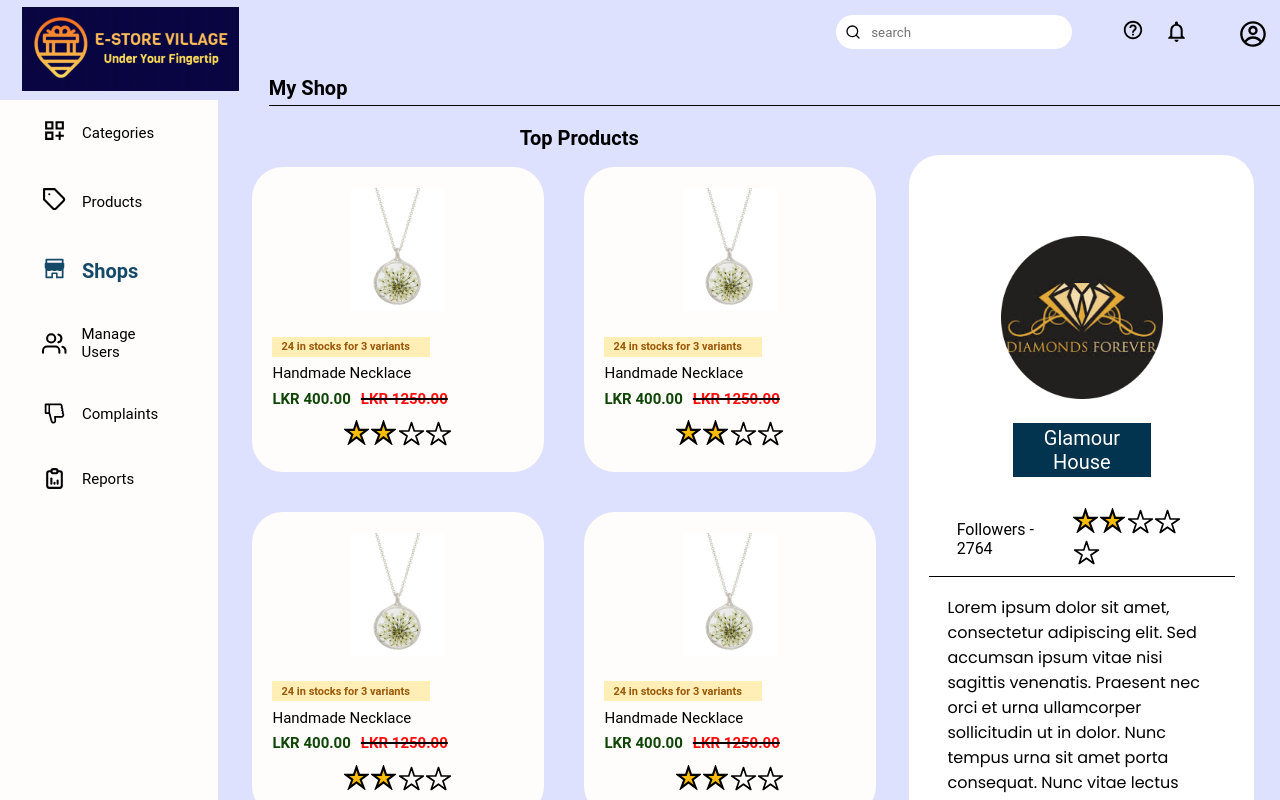
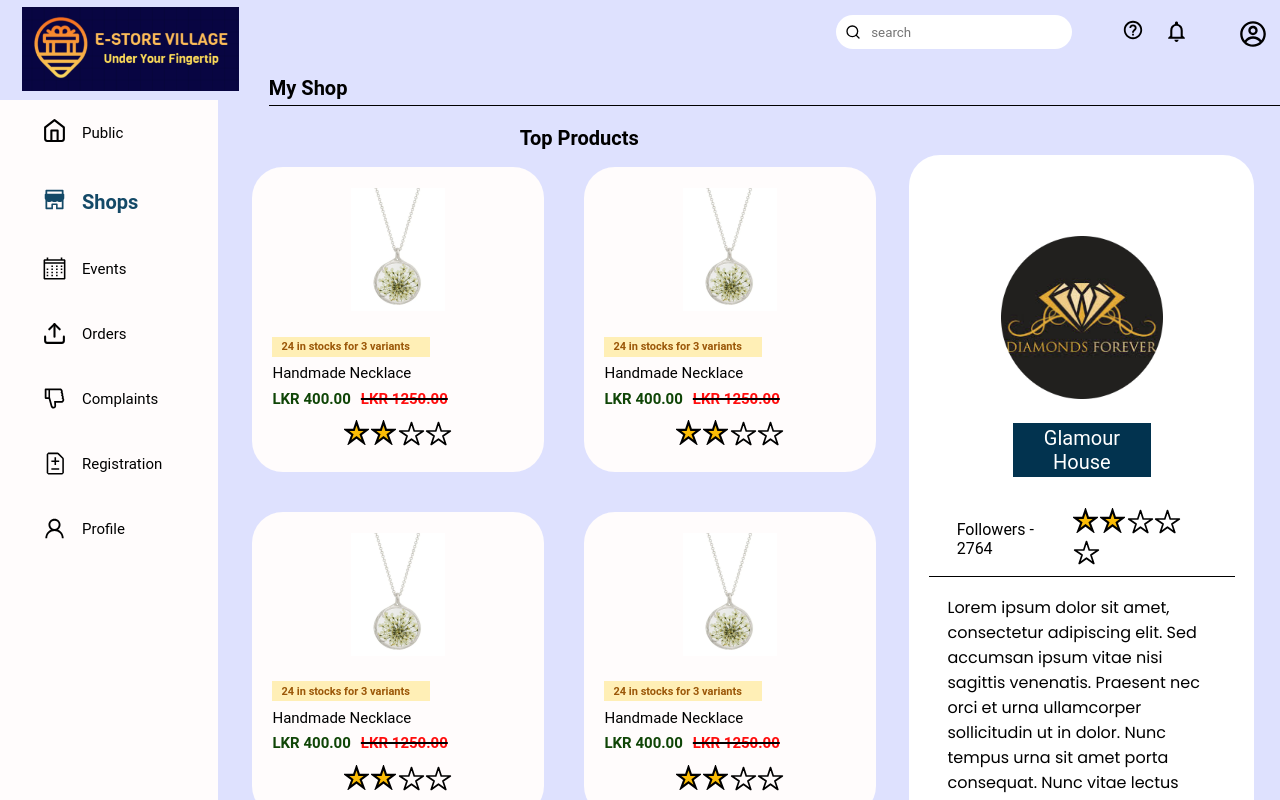
Before and after one commit to LakshaniNadeesha/E-StoreVillage, a React (Create React App) app: page /myshop in a window 1280 px wide. Shown: the top 800 px of the page. Built offline with nearby package versions, Linux system fonts and the light colour scheme; a web font is replaced by a local one.

Commit message:
Update Registration Request Routes and SubNavBar

```diff
--- a/src/App.js
+++ b/src/App.js
@@ -28,11 +28,11 @@ import ManagerSideBar from "./components/Sidebar/ManagerSideBar";
 import ManagerEvent from "./pages/ManagerPages/ManagerEvents/ManagerEvent";
 import ManagerOrder from "./pages/ManagerPages/ManagerOrders/ManagerOrder";
 import ManageComplaints from "./pages/ManagerPages/ManageComplaints/ManageComplaints";
-import PromotionRequest from "./pages/ManagerPages/PromotionRequest/PromotionRequest";
+import PromotionRequest from "./pages/ManagerPages/SellerRegistrationRequests/RegistrationRequest";
 import ManagerProfile from "./pages/ManagerPages/ManagerProfile/ManagerProfile";
 import ManagerEditProfile from "./pages/ManagerPages/ManagerProfile/ManagerEditProfile";
-import PromotionRequestAccept from "./pages/ManagerPages/PromotionRequest/PromotionRequestAccept";
-import PromotionRequestReject from "./pages/ManagerPages/PromotionRequest/PromotionRequestReject";
+import RegistrationRequestAccept from "./pages/ManagerPages/SellerRegistrationRequests/RegistrationRequestAccept";
+import RegistrationRequestReject from "./pages/ManagerPages/SellerRegistrationRequests/RegistrationRequestReject";
 import ComplaintsRespond from "./pages/ManagerPages/ManageComplaints/ComplaintsRespond";
 import ManagerEventRemove from "./pages/ManagerPages/ManagerEvents/ManagerEventRemove";
 import ManagerEventEdit from "./pages/ManagerPages/ManagerEvents/ManagerEventEdit";
@@ -91,7 +91,7 @@ function App() {
             {true === check() ? <Navbar /> : <SubNavbar />}
 
             <div style={false === check() ? styles : null}>
-                {false === check() && <AdminSideBar/>}
+                {false === check() && <ManagerSideBar/>}
 
                 <Routes>
                     {/* default pages */}
@@ -150,9 +150,9 @@ function App() {
                     <Route path="/manager_orders" element={<ManagerOrder/>} />
                     <Route path="/complaints" element={<ManageComplaints/>}/>
                     <Route path="/complaints/repond" element={<ComplaintsRespond/>}/>
-                    <Route path="/promotion_request" element={<PromotionRequest/>}/>
-                    <Route path="/promotion_request/accept" element={<PromotionRequestAccept/>}/>
-                    <Route path="/promotion_request/reject" element={<PromotionRequestReject/>}/>
+                    <Route path="/registration_request" element={<PromotionRequest/>}/>
+                    <Route path="/registration_request/accept" element={<RegistrationRequestAccept/>}/>
+                    <Route path="/registration_request/reject" element={<RegistrationRequestReject/>}/>
                     <Route path="/managerProfile" element={<ManagerProfile/>}/>
                     <Route path="/managerProfile/managereditprofile" element={<ManagerEditProfile/>}/>
 
--- a/src/components/SubNavbar/SubNavbar.js
+++ b/src/components/SubNavbar/SubNavbar.js
@@ -55,8 +55,8 @@ const SubNavbar = () => {
       return "Complaints";
     } else if (router.pathname.match(/managerProfile/)){
       return "Profile";
-    } else if(router.pathname.match(/promotion_request/)){
-      return "Promotion Requests";
+    } else if(router.pathname.match(/registration_request/)){
+      return "Seller Registration Requests";
     } else if(router.pathname.match(/edit_order/)){
       return "Edit Order Details";
     } else if(router.pathname.match(/remove_order/)){
```
